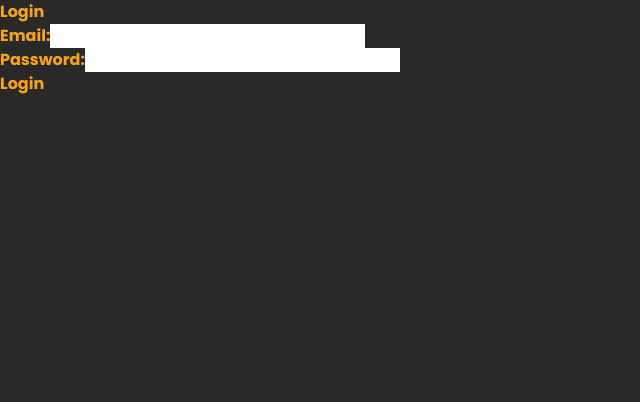
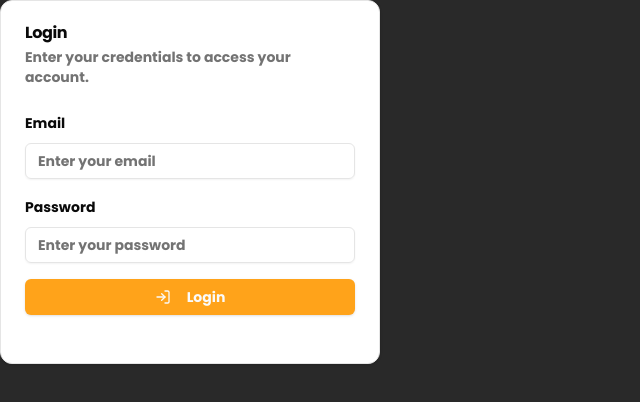
Before and after one commit to FullStackSimonIO/passhub, a Next.js app: page /login in a window 1280 px wide. Shown: the top 402 px of the page, without its empty margins (0-640 px from the left). Built offline with nearby package versions, Linux system fonts and the light colour scheme; no server answers.

Commit message:
added reworked login card component#

```diff
--- a/app/(auth)/login/page.tsx
+++ b/app/(auth)/login/page.tsx
@@ -1,67 +1,12 @@
-"use client";
+import { LoginCard } from "@/components/LoginCard";
+import React from "react";
 
-import { useState } from "react";
-import { loginUser } from "@/lib/api";
-
-export default function LoginPage() {
-  const [email, setEmail] = useState("");
-  const [password, setPassword] = useState("");
-  const [message, setMessage] = useState<string | null>(null);
-  const [loading, setLoading] = useState(false);
-
-  const handleSubmit = async (e: React.FormEvent) => {
-    e.preventDefault();
-    setLoading(true);
-    setMessage(null);
-
-    try {
-      console.log("Attempting login for:", email);
-
-      // Login durchführen
-      const token = await loginUser(email, password);
-
-      // Token speichern
-      console.log("Login successful, token received:", token);
-      localStorage.setItem("token", token);
-
-      // Weiterleitung nach erfolgreichem Login
-      setMessage("Login successful!");
-      window.location.href = "/dashboard";
-    } catch (error) {
-      console.error("Login failed:", error);
-      setMessage("Login failed. Please check your credentials.");
-    } finally {
-      setLoading(false);
-    }
-  };
-
+const page = () => {
   return (
     <div>
-      <h1>Login</h1>
-      <form onSubmit={handleSubmit}>
-        <div>
-          <label>Email:</label>
-          <input
-            type="email"
-            value={email}
-            onChange={(e) => setEmail(e.target.value)}
-            required
-          />
-        </div>
-        <div>
-          <label>Password:</label>
-          <input
-            type="password"
-            value={password}
-            onChange={(e) => setPassword(e.target.value)}
-            required
-          />
-        </div>
-        <button type="submit" disabled={loading}>
-          {loading ? "Logging in..." : "Login"}
-        </button>
-      </form>
-      {message && <p>{message}</p>}
+      <LoginCard />
     </div>
   );
-}
+};
+
+export default page;
--- a/components/LoginCard.tsx
+++ b/components/LoginCard.tsx
@@ -1,22 +1,117 @@
-import { Card, CardContent, CardHeader, CardTitle } from "@/components/ui/card";
-import React from "react";
-import { LoginForm } from "./LoginForm";
+"use client";
 
-const LoginCard = () => {
+import { useState } from "react";
+import { loginUser } from "@/lib/api";
+import { LogIn, Loader2 } from "lucide-react";
+
+import { cn } from "@/lib/utils";
+import { Button } from "@/components/ui/button";
+import {
+  Card,
+  CardContent,
+  CardDescription,
+  CardFooter,
+  CardHeader,
+  CardTitle,
+} from "@/components/ui/card";
+import { Input } from "@/components/ui/input";
+import { Label } from "@/components/ui/label";
+import { Alert, AlertDescription, AlertTitle } from "@/components/ui/alert";
+import { useRouter } from "next/navigation";
+
+type CardProps = React.ComponentProps<typeof Card>;
+
+export function LoginCard({ className, ...props }: CardProps) {
+  const [email, setEmail] = useState("");
+  const [password, setPassword] = useState("");
+  const [message, setMessage] = useState<string | null>(null);
+  const [loading, setLoading] = useState(false);
+  const router = useRouter();
+
+  const handleSubmit = async (e: React.FormEvent) => {
+    e.preventDefault();
+    setLoading(true);
+    setMessage(null);
+
+    try {
+      console.log("Attempting login for:", email);
+
+      const token = await loginUser(email, password);
+
+      console.log("Login successful, token received:", token);
+      localStorage.setItem("token", token);
+
+      setMessage("Login successful!");
+      setTimeout(() => {
+        router.push("/dashboard");
+      }, 1500);
+    } catch (error) {
+      console.error("Login failed:", error);
+      setMessage("Login failed. Please check your credentials.");
+    } finally {
+      setLoading(false);
+    }
+  };
+
   return (
-    <div>
-      <Card className="flex-col px-8">
-        <CardHeader>
-          <CardTitle className=" flex items-center justify-center text-foreground">
-            Login:
-          </CardTitle>
-        </CardHeader>
-        <CardContent>
-          <LoginForm />
-        </CardContent>
-      </Card>
-    </div>
+    <Card className={cn("w-[380px]", className)} {...props}>
+      <CardHeader>
+        <CardTitle>Login</CardTitle>
+        <CardDescription>
+          Enter your credentials to access your account.
+        </CardDescription>
+      </CardHeader>
+      <CardContent>
+        <form onSubmit={handleSubmit} className="space-y-4">
+          <div className="space-y-2">
+            <Label htmlFor="email">Email</Label>
+            <Input
+              id="email"
+              type="email"
+              placeholder="Enter your email"
+              value={email}
+              onChange={(e) => setEmail(e.target.value)}
+              required
+            />
+          </div>
+          <div className="space-y-2">
+            <Label htmlFor="password">Password</Label>
+            <Input
+              id="password"
+              type="password"
+              placeholder="Enter your password"
+              value={password}
+              onChange={(e) => setPassword(e.target.value)}
+              required
+            />
+          </div>
+          <Button className="w-full" type="submit" disabled={loading}>
+            {loading ? (
+              <>
+                <Loader2 className="mr-2 h-4 w-4 animate-spin" />
+                Logging in
+              </>
+            ) : (
+              <>
+                <LogIn className="mr-2 h-4 w-4" />
+                Login
+              </>
+            )}
+          </Button>
+        </form>
+      </CardContent>
+      <CardFooter>
+        {message && (
+          <Alert
+            variant={message.includes("failed") ? "destructive" : "default"}
+          >
+            <AlertTitle>
+              {message.includes("failed") ? "Error" : "Success"}
+            </AlertTitle>
+            <AlertDescription>{message}</AlertDescription>
+          </Alert>
+        )}
+      </CardFooter>
+    </Card>
   );
-};
-
-export default LoginCard;
+}
--- a/components/LoginForm.tsx
+++ /dev/null
@@ -1,88 +0,0 @@
-"use client";
-
-import { Button } from "@/components/ui/button";
-import {
-  Form,
-  FormControl,
-  FormField,
-  FormItem,
-  FormLabel,
-  FormMessage,
-} from "@/components/ui/form";
-import { Input } from "@/components/ui/input";
-import { zodResolver } from "@hookform/resolvers/zod";
-import { useForm } from "react-hook-form";
-import { z } from "zod";
-
-const formSchema = z.object({
-  username: z.string().min(2).max(50),
-  password: z.string().min(8).max(50),
-});
-
-export function LoginForm() {
-  // 1. Define your form.
-  const form = useForm<z.infer<typeof formSchema>>({
-    resolver: zodResolver(formSchema),
-    defaultValues: {
-      username: "",
-    },
-  });
-
-  // 2. Define a submit handler.
-  function onSubmit(values: z.infer<typeof formSchema>) {
-    // Do something with the form values.
-    // ✅ This will be type-safe and validated.
-    console.log(values);
-  }
-
-  return (
-    <div className="flex justify-center items-center">
-      <h2></h2>
-      <Form {...form}>
-        <form onSubmit={form.handleSubmit(onSubmit)} className="space-y-8">
-          <FormField
-            control={form.control}
-            name="username"
-            render={({ field }) => (
-              <FormItem>
-                <FormLabel className="text-background font-semibold">
-                  Username:
-                </FormLabel>
-                <FormControl>
-                  <Input
-                    placeholder="username"
-                    {...field}
-                    className="text-background"
-                  />
-                </FormControl>
-                <FormMessage />
-              </FormItem>
-            )}
-          />
-          <FormField
-            control={form.control}
-            name="password"
-            render={({ field }) => (
-              <FormItem>
-                <FormLabel className="text-background font-semibold">
-                  Password:
-                </FormLabel>
-                <FormControl>
-                  <Input
-                    placeholder="password"
-                    className="text-background"
-                    {...field}
-                  />
-                </FormControl>
-                <FormMessage />
-              </FormItem>
-            )}
-          />
-          <Button type="submit" variant="default">
-            Submit
-          </Button>
-        </form>
-      </Form>
-    </div>
-  );
-}
```
